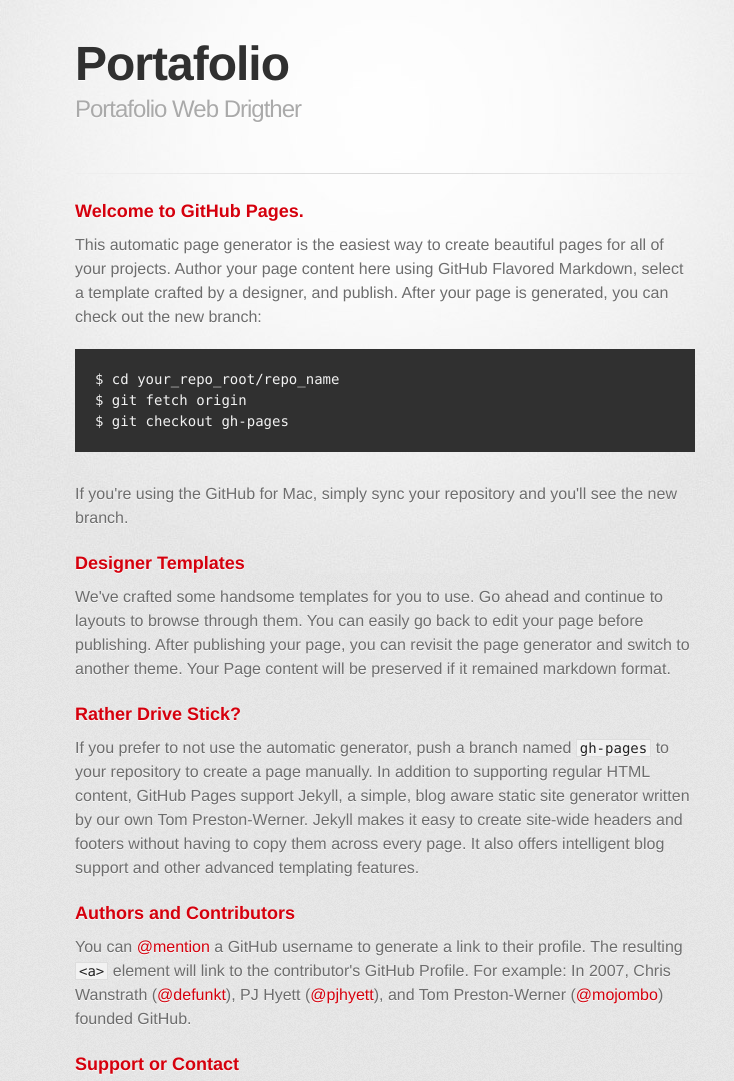
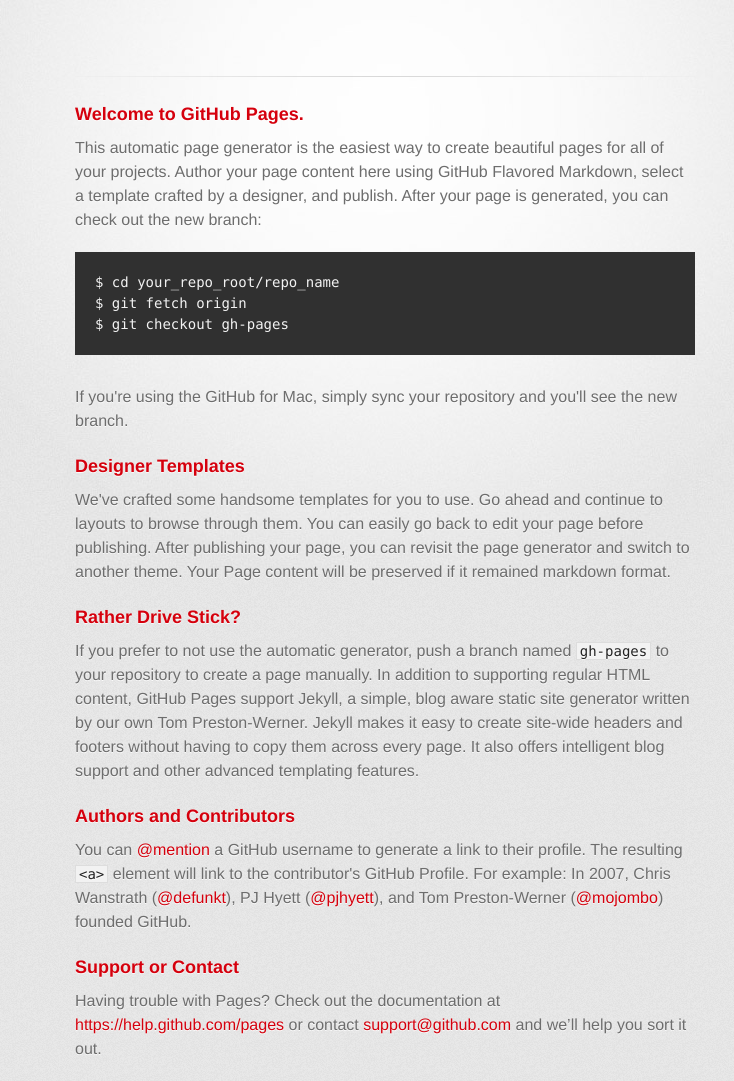
Before and after one commit to CamalR/Portafolio, a plain HTML site: page index.html in a window 1280 px wide. Shown: the top 1081 px of the page, without its empty margins (255-989 px from the left). Drawn offline with Linux system fonts and the light colour scheme; a web font is replaced by a local one.

Commit message:
quitar 1 title

```diff
--- a/index.html
+++ b/index.html
@@ -18,8 +18,6 @@
       <div class="inner">
 
         <header>
-          <h1>Portafolio</h1>
-          <h2>Portafolio Web Drigther</h2>
         </header>
 
         <hr>
```
